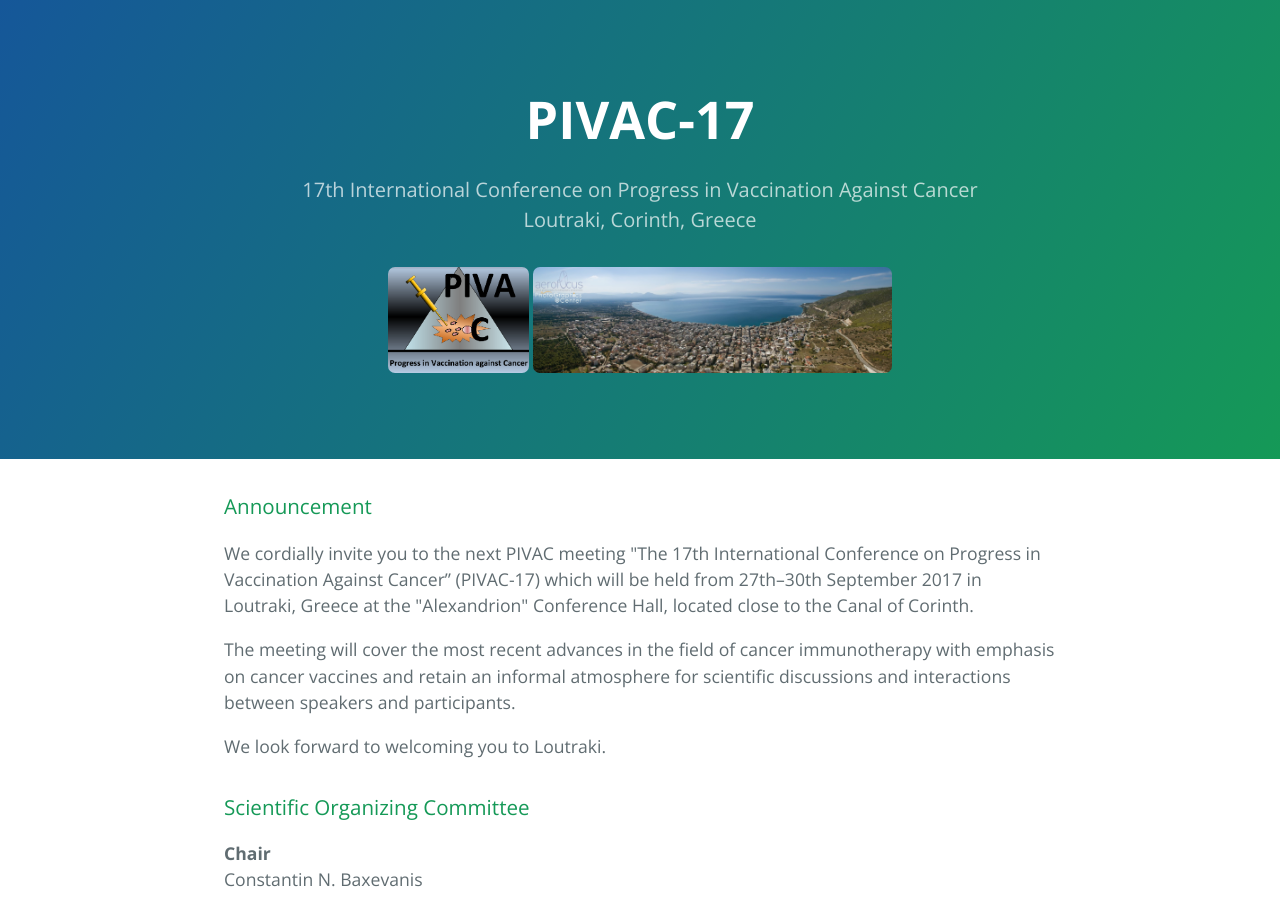
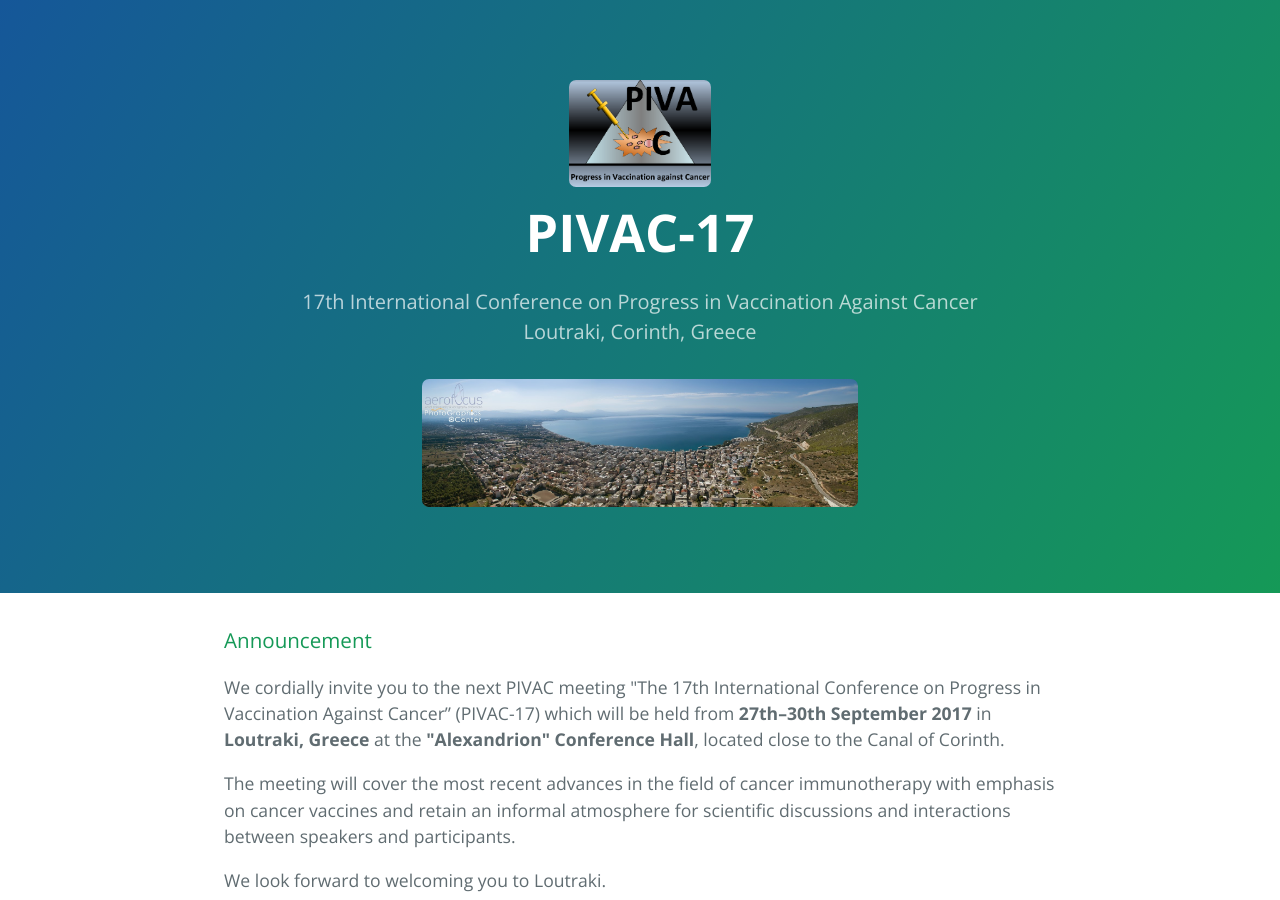
Before and after one commit to moodmosaic/pivac17, a Jekyll site: the page index.html, which Jekyll copies as it is, in a window 1280 px wide and 900 px high. Built offline with Jekyll 4.4.1, drawn with Linux system fonts in a browser that asks for light colours.

Commit message:
Add location and loutraki photo.

```diff
--- a/index.html
+++ b/index.html
@@ -11,22 +11,21 @@
   </head>
   <body>
     <section class="page-header">
+      <img src="img/pivac_logo.png" alt="PIVAC logo" width="13%" style="border-radius: 7px">
       <h1 class="project-name">PIVAC-17</h1>
       <h2 class="project-tagline">17th International Conference on Progress in Vaccination Against Cancer<br>Loutraki, Corinth, Greece</h2>
-      <div>
-        <img src="img/pivac_logo.png" alt="PIVAC logo" width="13%" style="border-radius: 7px">
-        <img src="img/loutraki_panoramic.jpg" alt="PIVAC logo" width="33%" style="border-radius: 7px">
-      </div>
+      <img src="img/loutraki_panoramic.jpg" alt="Panoramic view of Loutraki" width="40%" style="border-radius: 7px">
     </section>
 
     <section class="main-content">
       <h3>
 <a id="announcement" class="anchor" href="#announcement" aria-hidden="true"><span aria-hidden="true" class="octicon octicon-link"></span></a>Announcement</h3>
 
-<p>We cordially invite you to the next PIVAC meeting "The 17th International Conference on Progress in Vaccination Against Cancer” (PIVAC-17) which will be held from 27th–30th September 2017 in Loutraki, Greece at the "Alexandrion" Conference Hall, located close to the Canal of Corinth.</p>
+<p>We cordially invite you to the next PIVAC meeting "The 17th International Conference on Progress in Vaccination Against Cancer” (PIVAC-17) which will be held from <b>27th–30th September 2017</b> in <b>Loutraki, Greece</b> at the <b>"Alexandrion" Conference Hall</b>, located close to the Canal of Corinth.</p>
 <p>The meeting will cover the most recent advances in the field of cancer immunotherapy with emphasis on cancer vaccines and retain an informal atmosphere for scientific discussions and interactions between speakers and participants.</p>
 
 <p>We look forward to welcoming you to Loutraki.</p>
+<img src="img/loutraki.jpg" alt="Loutraki" width="30%" style="border-radius: 7px">
 
 <h3>
 <a id="scientific-organizing-committee" class="anchor" href="#scientific-organizing-committee" aria-hidden="true"><span aria-hidden="true" class="octicon octicon-link"></span></a>Scientific Organizing Committee</h3>
@@ -87,8 +86,14 @@
 <h3>
 <a id="call-for-papers" class="anchor" href="#call-for-papers" aria-hidden="true"><span aria-hidden="true" class="octicon octicon-link"></span></a>Call for Papers</h3>
 
-<p>Abstract submission deadline: <b>15 July 2017</b></p>
-<p>Registration deadline: <b>30 May 2017</b></p>
+<p>Abstract submission deadline: <b>15 July 2017</b>
+<br>
+Registration deadline: <b>30 May 2017</b></p>
+
+<h3>
+<a id="location" class="anchor" href="#location" aria-hidden="true"><span aria-hidden="true" class="octicon octicon-link"></span></a>Location</h3>
+
+<iframe src="https://www.google.com/maps/embed?pb=!1m18!1m12!1m3!1d25168.18769647776!2d22.968788260230088!3d37.95323815253371!2m3!1f0!2f0!3f0!3m2!1i1024!2i768!4f13.1!3m3!1m2!1s0x14a01538aa814175%3A0xb24794b29b7fb8d4!2zzpHOm86Vzp7Okc6dzpTOoc6VzpnOnyAtIM6jzqXOnc6VzpTOoc6ZzpHOms6fIM6azpXOnc6kzqHOnyDOlM6XzpzOn86lIM6bzp_Opc6kzqHOkc6azpnOn86l!5e0!3m2!1sel!2sgr!4v1478621700665" width="600" height="450" frameborder="0" style="border:0" allowfullscreen></iframe>
 
 <h3>
 <a id="support-or-contact" class="anchor" href="#support-or-contact" aria-hidden="true"><span aria-hidden="true" class="octicon octicon-link"></span></a>Support or Contact</h3>
```
Also changed, not shown: img/loutraki.jpg (added).
